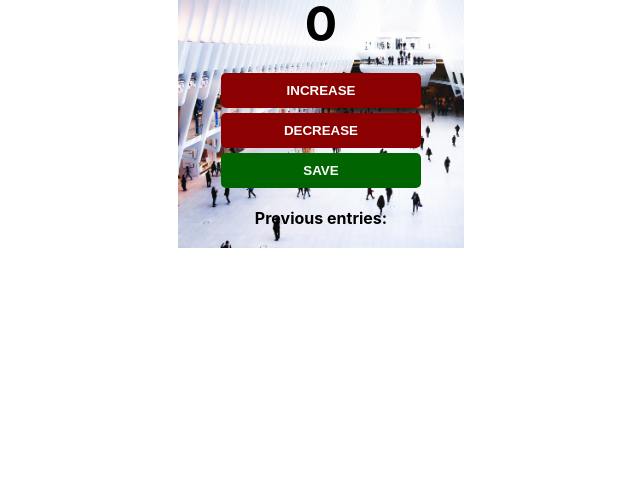
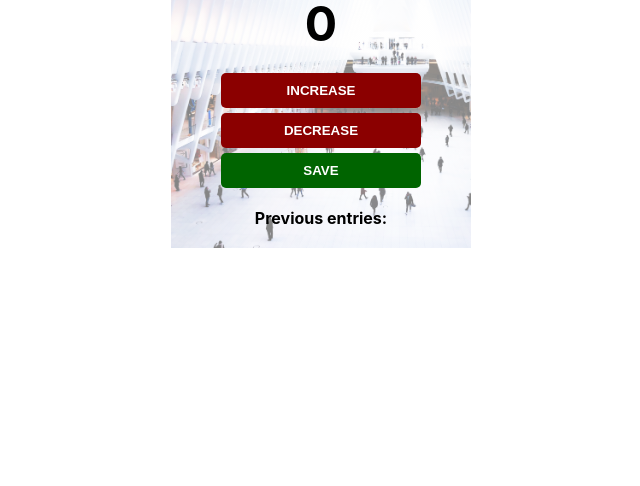
Before and after one commit to ivobul/passenger-counter-app, a plain HTML site: page index.html in a window 1280 px wide. Shown: the part 314-800 px from the top of the page, without its empty margins (319-959 px from the left). Drawn offline with Linux system fonts and the light colour scheme.

Commit message:
Update style.css

```diff
--- a/style.css
+++ b/style.css
@@ -20,9 +20,10 @@ body {
 }
 
 .app {
-  background-image: url(images/bg.jpg);
+  background: linear-gradient(rgba(255, 255, 255, .5), rgba(255, 255, 255, .5)), url(images/bg.jpg);
   background-repeat: no-repeat;
   background-size: cover;
+  flex-basis: 300px;
   padding: 20px;
 }
 
```
